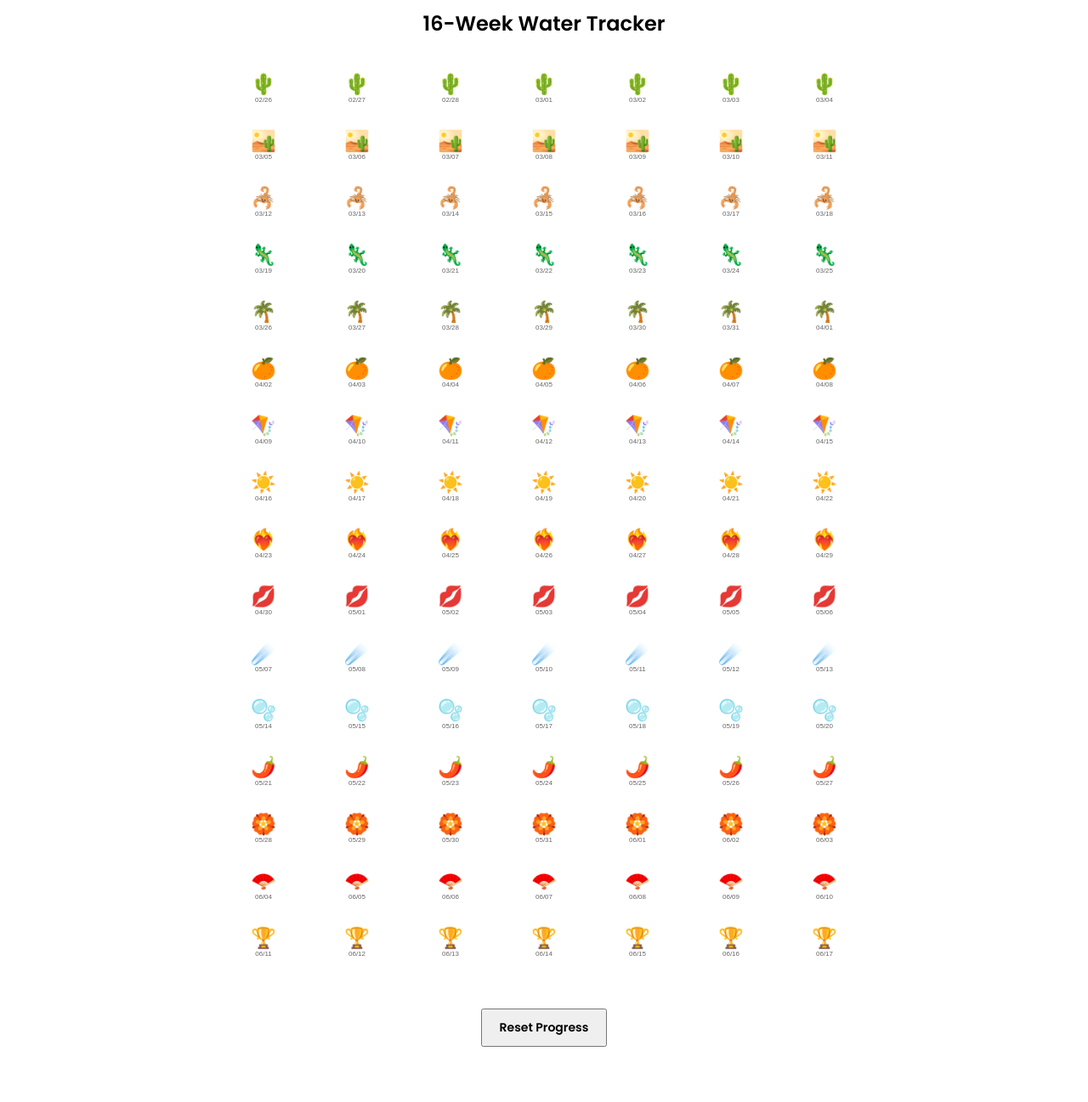
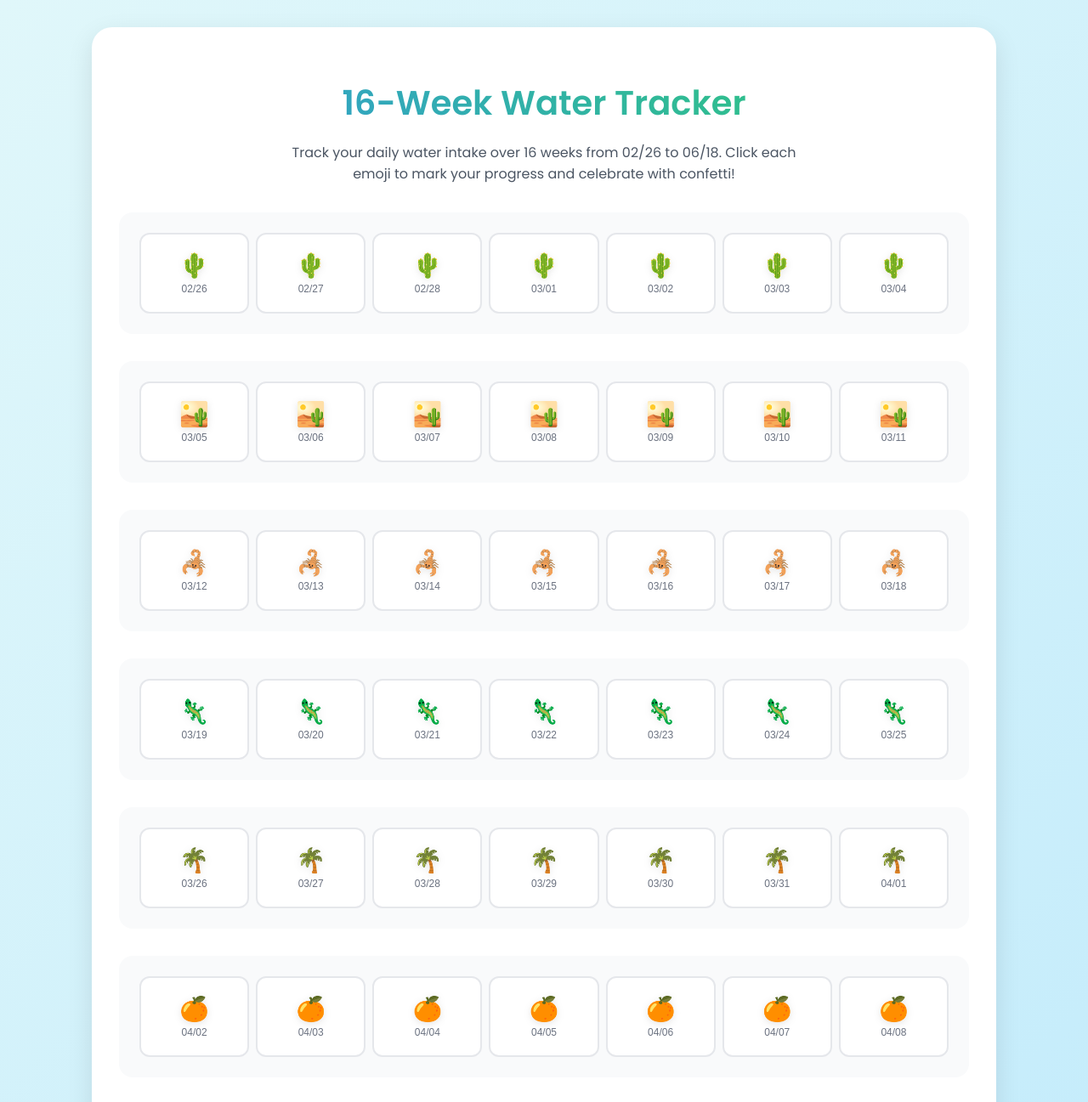
Before and after one commit to sutton-OS/Water-Tracker, a plain HTML site: page index.html in a window 1280 px wide. Shown: the top 1297 px of the page at 85% size. Before the commit the page ends 1252 px from the top, so only its background shows below. Drawn offline with nearby package versions, Linux system fonts and the light colour scheme.

Commit message:
Update index.html

```diff
--- a/index.html
+++ b/index.html
@@ -8,119 +8,151 @@
     <noscript><link href="https://fonts.googleapis.com/css2?family=Poppins:wght@400;600&display=swap" rel="stylesheet"></noscript>
     <script src="https://cdn.jsdelivr.net/npm/canvas-confetti@1.5.1/dist/confetti.browser.min.js"></script>
     <style>
+        :root {
+            --primary: #3498db;
+            --secondary: #2ecc71;
+            --bg: linear-gradient(135deg, #e0f7fa 0%, #b3e5fc 100%);
+            --completed: #e0f2fe;
+            --completed-border: #38bdf8;
+        }
         body {
             font-family: 'Poppins', sans-serif;
-            font-size: 14px;
-            overflow-x: hidden; /* Prevents horizontal scrolling */
+            background: var(--bg);
+            min-height: 100vh;
+            padding: 1rem;
+            overflow-x: hidden;
             margin: 0;
         }
-        .tracker {
-            width: 100%;
-            max-width: 800px; /* Caps width on larger screens */
+        .tracker-container {
+            background: white;
+            border-radius: 1.5rem;
+            box-shadow: 0 10px 30px rgba(0,0,0,0.1);
+            padding: 1rem;
+            max-width: 1000px;
             margin: 0 auto;
-            padding: 10px;
-            box-sizing: border-box; /* Ensures padding doesn’t add to width */
+        }
+        h1 {
+            font-size: 1.5rem;
+            color: #1f2937;
+            margin-bottom: 0.5rem;
+            text-align: center;
+            background: linear-gradient(45deg, var(--primary), var(--secondary));
+            -webkit-background-clip: text;
+            -webkit-text-fill-color: transparent;
+        }
+        p {
+            color: #4b5563;
+            max-width: 600px;
+            margin: 0 auto 1rem;
+            line-height: 1.6;
+            text-align: center;
+            font-size: 0.875rem;
         }
         .week {
             display: grid;
-            grid-template-columns: repeat(auto-fit, minmax(40px, 1fr)); /* Flexible columns */
-            gap: 5px;
-            margin-bottom: 10px;
+            grid-template-columns: repeat(auto-fit, minmax(40px, 1fr));
+            gap: 0.5rem;
+            margin-bottom: 0.5rem;
+            background: #f9fafb;
+            border-radius: 1rem;
+            padding: 1rem;
+            transition: transform 0.2s;
+        }
+        .week:hover {
+            transform: translateY(-2px);
         }
         .day {
+            background: white;
+            border-radius: 0.75rem;
+            padding: 0.5rem;
+            border: 2px solid #e5e7eb;
+            transition: all 0.2s ease;
+            min-height: 40px;
             display: flex;
             flex-direction: column;
             align-items: center;
             justify-content: center;
-            padding: 5px;
-            border: none;
-            background: none;
-            cursor: pointer;
-            position: relative;
         }
-        .content {
-            display: flex;
-            flex-direction: column;
-            align-items: center;
+        .day:hover {
+            border-color: var(--primary);
+            box-shadow: 0 4px 12px rgba(99, 102, 241, 0.1);
+            transform: translateY(-2px);
         }
-        .emoji {
-            font-size: 20px;
+        .day.completed {
+            background: var(--completed);
+            border-color: var(--completed-border);
         }
-        .date {
-            font-size: 8px;
-            color: #666;
-            font-weight: 400;
+        .emoji, .checkmark {
+            font-size: 1rem;
+            filter: drop-shadow(0 2px 4px rgba(0,0,0,0.1));
         }
         .checkmark {
             display: none;
-            font-size: 16px;
+            animation: pop 0.3s ease;
         }
-        .day.completed .content {
+        .day.completed .emoji {
             display: none;
         }
         .day.completed .checkmark {
-            display: block;
+            display: inline;
         }
-        .day:hover, .day:focus {
-            outline: 2px solid blue;
-        }
-        h1 {
-            font-size: 20px;
-            font-weight: 600;
-            text-align: center;
-            margin: 10px 0;
-        }
-        p {
-            font-size: 12px;
-            font-weight: 400;
-            text-align: center;
-            margin: 0 0 10px;
+        .date {
+            font-size: 0.6rem;
+            color: #6b7280;
+            margin-top: 0.125rem;
+            font-weight: 500;
         }
         #reset {
-            display: block;
-            margin: 20px auto;
-            padding: 8px 16px;
-            font-family: 'Poppins', sans-serif;
+            background: linear-gradient(45deg, var(--primary), var(--secondary));
+            color: white;
+            border: none;
+            padding: 0.5rem 1.5rem;
+            border-radius: 0.75rem;
             font-weight: 600;
-            font-size: 12px;
+            cursor: pointer;
+            transition: all 0.2s;
+            display: flex;
+            align-items: center;
+            gap: 0.5rem;
+            margin: 1rem auto 0;
+            font-size: 0.875rem;
         }
-        /* Media query for larger screens */
-        @media (min-width: 600px) {
-            .tracker {
-                padding: 20px;
+        #reset:hover {
+            opacity: 0.9;
+            transform: translateY(-1px);
+            box-shadow: 0 4px 12px rgba(99, 102, 241, 0.2);
         }
-            .week {
-                grid-template-columns: repeat(7, 1fr); /* 7 columns on desktop */
-                gap: 10px;
+        @keyframes pop {
+            0% { transform: scale(1); }
+            50% { transform: scale(1.1); }
+            100% { transform: scale(1); }
         }
-            .day {
-                padding: 10px;
-            }
-            .emoji {
-                font-size: 24px;
-            }
-            .checkmark {
-                font-size: 18px;
-            }
-            h1 {
-                font-size: 24px;
-            }
-            p {
-                font-size: 14px;
-            }
-            #reset {
-                padding: 10px 20px;
-                font-size: 14px;
-            }
+        @media (min-width: 768px) {
+            body { padding: 2rem 1rem; }
+            .tracker-container { padding: 2rem; }
+            h1 { font-size: 2.5rem; margin-bottom: 1rem; }
+            p { font-size: 1rem; margin-bottom: 2rem; }
+            .week { grid-template-columns: repeat(7, 1fr); margin-bottom: 2rem; padding: 1.5rem; }
+            .day { padding: 1.25rem; min-height: 60px; }
+            .emoji, .checkmark { font-size: 1.75rem; }
+            .date { font-size: 0.75rem; margin-top: 0.25rem; }
+            #reset { padding: 0.75rem 2rem; font-size: 1rem; margin: 2rem auto 0; }
         }
     </style>
 </head>
 <body>
+    <div class="tracker-container">
         <h1>16-Week Water Tracker</h1>
-
+        <p>Track your daily water intake over 16 weeks from 02/26 to 06/18. Click each emoji to mark your progress and celebrate with confetti!</p>
         <div class="tracker"></div>
-    <button id="reset">Reset Progress</button>
-
+        <button id="reset">
+            <svg xmlns="http://www.w3.org/2000/svg" width="16" height="16" fill="currentColor" viewBox="0 0 16 16">
+                <path fill-rule="evenodd" d="M8 3a5 5 0 1 0 4.546 2.914.5.5 0 0 1 .908-.417A6 6 0 1 1 8 2v1z"/>
+                <path d="M8 4.466V.534a.25.25 0 0 1 .41-.192l2.36 1.966c.12.1.12.284 0 .384L8.41 4.658A.25.25 0 0 1 8 4.466z"/>
+            </svg>
+            Reset Progress
+        </button>
+    </div>
     <script>
         const weekEmojis = [
             '🌵', '🏜️', '🦂', '🦎', '🌴', '🍊', '🪁', '☀️',
@@ -152,11 +184,9 @@
                 dayButton.dataset.week = weekIndex + 1;
                 dayButton.dataset.day = day;
                 dayButton.innerHTML = `
-                    <div class="content">
                     <span class="emoji">${emoji}</span>
+                    <span class="checkmark">✔️</span>
                     <span class="date">${formatDate(dates[index])}</span>
-                    </div>
-                    <div class="checkmark">✔️</div>
                 `;
                 dayButton.title = `Week ${weekIndex + 1} Day ${day} - ${formatDate(dates[index])}`;
                 dayButton.setAttribute('aria-label', `Week ${weekIndex + 1} Day ${day} - ${formatDate(dates[index])}`);
@@ -174,33 +204,27 @@
                         const rect = this.getBoundingClientRect();
                         const date = formatDate(dates[index]);
                         if (date === '04/20') {
-                            // Emoji sunglasses faces effect for 04/20
                             for (let i = 0; i < 100; i++) {
                                 const emoji = document.createElement('div');
                                 emoji.style.position = 'fixed';
                                 emoji.style.left = `${Math.random() * 100}%`;
-                                emoji.style.top = `-50px`; // Start above the viewport
+                                emoji.style.top = `-50px`;
                                 emoji.style.fontSize = '24px';
                                 emoji.innerText = '😎';
                                 document.body.appendChild(emoji);
-
-                                // Animate the emoji to fall down
-                                const duration = Math.random() * 2000 + 2000; // Random duration between 2-4 seconds
+                                const duration = Math.random() * 2000 + 2000;
                                 emoji.animate([
                                     { transform: 'translateY(0)' },
-                                    { transform: `translateY(${window.innerHeight + 50}px)` } // Move to below the viewport
+                                    { transform: `translateY(${window.innerHeight + 50}px)` }
                                 ], {
                                     duration: duration,
                                     easing: 'linear',
                                     iterations: 1,
                                     fill: 'forwards'
                                 });
-
-                                // Remove the emoji after the animation is complete
                                 setTimeout(() => emoji.remove(), duration);
                             }
                         } else {
-                            // Default confetti effect
                             confetti({
                                 particleCount: 50,
                                 spread: 30,
@@ -211,7 +235,7 @@
                             });
                         }
                         if ('vibrate' in navigator) {
-                            navigator.vibrate(50); // Haptic feedback
+                            navigator.vibrate(50);
                         }
                     } else {
                         this.classList.remove('completed');
```
Lines whose indentation alone changed are shown as unchanged.
